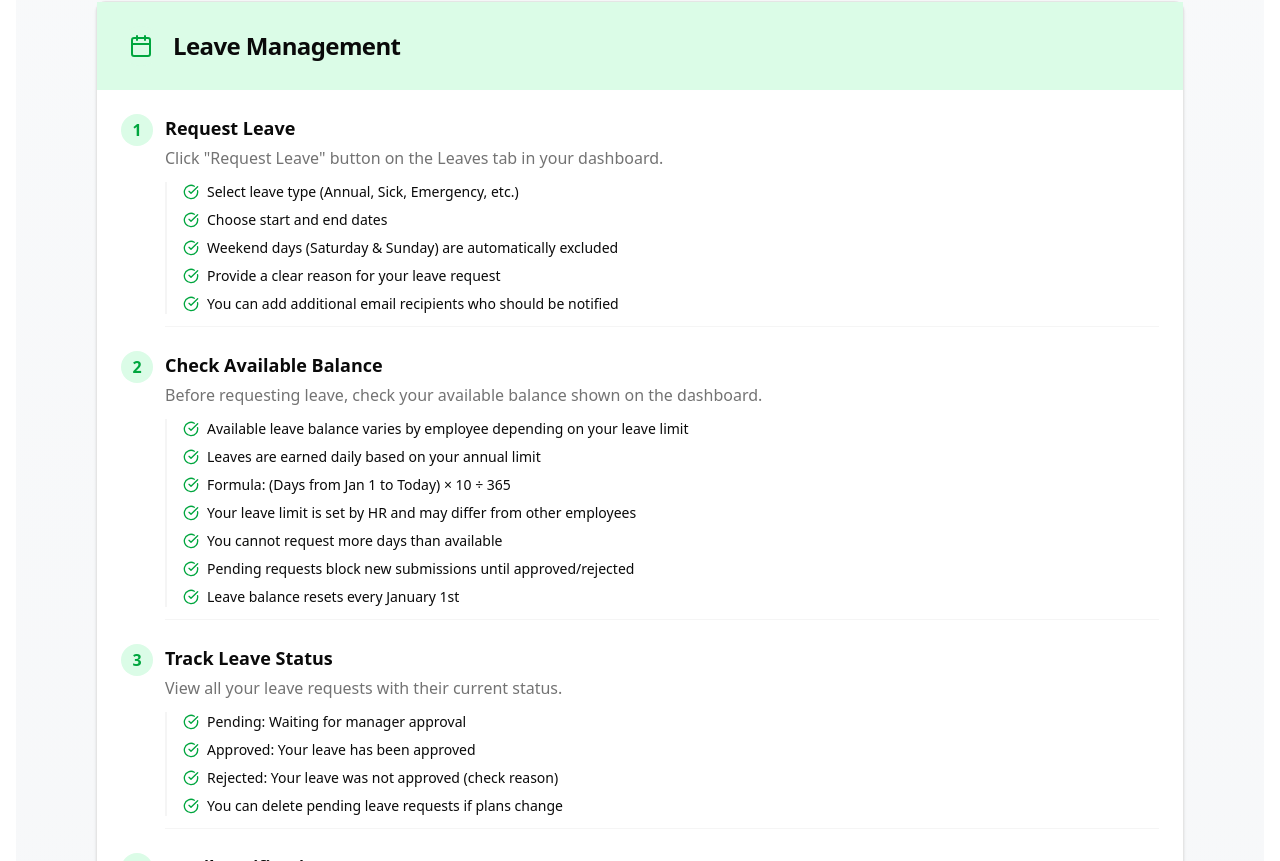
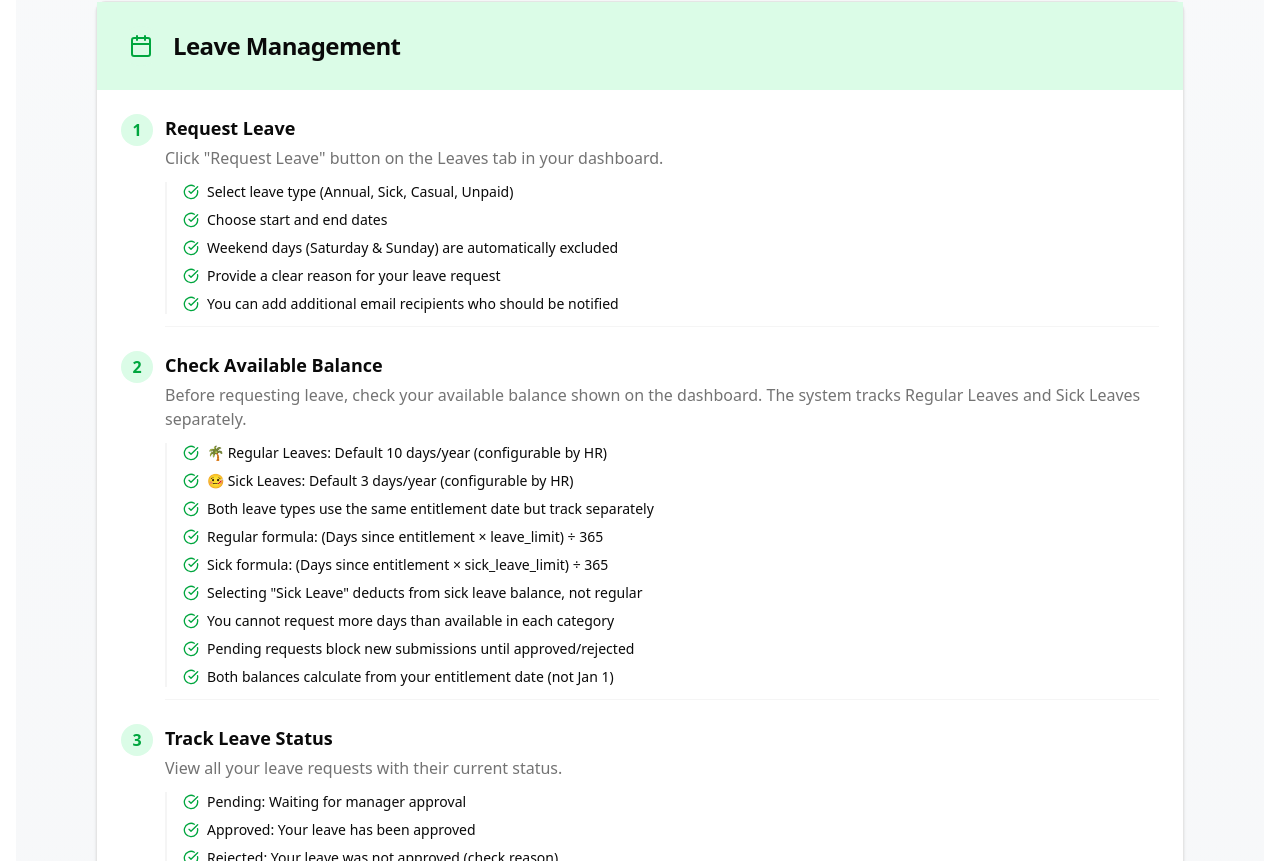
Before and after one commit to Moiz-CodeByte/BaseCamp-StaffSync, a Next.js app: page /help in a window 1280 px wide. Shown: the part 1139-2000 px from the top of the page. Built offline with nearby package versions, Linux system fonts and the light colour scheme; no server answers.

Commit message:
feat: Enhance leave management system with separate tracking for regular and sick leaves, including updated formulas and UI adjustments

```diff
--- a/src/app/help/page.jsx
+++ b/src/app/help/page.jsx
@@ -49,7 +49,7 @@ export default function HelpPage() {
           title: 'Request Leave',
           description: 'Click "Request Leave" button on the Leaves tab in your dashboard.',
           tips: [
-            'Select leave type (Annual, Sick, Emergency, etc.)',
+            'Select leave type (Annual, Sick, Casual, Unpaid)',
             'Choose start and end dates',
             'Weekend days (Saturday & Sunday) are automatically excluded',
             'Provide a clear reason for your leave request',
@@ -59,15 +59,17 @@ export default function HelpPage() {
         {
           step: '2',
           title: 'Check Available Balance',
-          description: 'Before requesting leave, check your available balance shown on the dashboard.',
+          description: 'Before requesting leave, check your available balance shown on the dashboard. The system tracks Regular Leaves and Sick Leaves separately.',
           tips: [
-            'Available leave balance varies by employee depending on your leave limit',
-            'Leaves are earned daily based on your annual limit',
-            'Formula: (Days from Jan 1 to Today) × 10 ÷ 365',
-            'Your leave limit is set by HR and may differ from other employees',
-            'You cannot request more days than available',
+            '🌴 Regular Leaves: Default 10 days/year (configurable by HR)',
+            '🤒 Sick Leaves: Default 3 days/year (configurable by HR)',
+            'Both leave types use the same entitlement date but track separately',
+            'Regular formula: (Days since entitlement × leave_limit) ÷ 365',
+            'Sick formula: (Days since entitlement × sick_leave_limit) ÷ 365',
+            'Selecting "Sick Leave" deducts from sick leave balance, not regular',
+            'You cannot request more days than available in each category',
             'Pending requests block new submissions until approved/rejected',
-            'Leave balance resets every January 1st'
+            'Both balances calculate from your entitlement date (not Jan 1)'
           ]
         },
         {
@@ -207,7 +209,7 @@ export default function HelpPage() {
         {
           step: 'Q1',
           title: 'How many leaves can I take per year?',
-          description: 'Your annual leave limit is set by HR (typically 10 days per year). You earn leaves daily based on this limit - calculated as (Days from January 1 to Today) × Your Leave Limit ÷ 365. For example, with a 10-day annual limit, you earn approximately 0.027 days per day. Leaves do not carry over to the next year.',
+          description: 'The system provides two types of leaves: Regular Leaves (default 10 days/year) and Sick Leaves (default 3 days/year). Both limits are configurable by HR. You earn leaves daily based on these limits - Regular: (Days since entitlement × leave_limit) ÷ 365, Sick: (Days since entitlement × sick_leave_limit) ÷ 365. Both calculate from your entitlement date set by HR. Each leave type tracks separately.',
           tips: []
         },
         {
```
Also changed, not shown: 2 other files (tests, documents, lock files or other folders).
